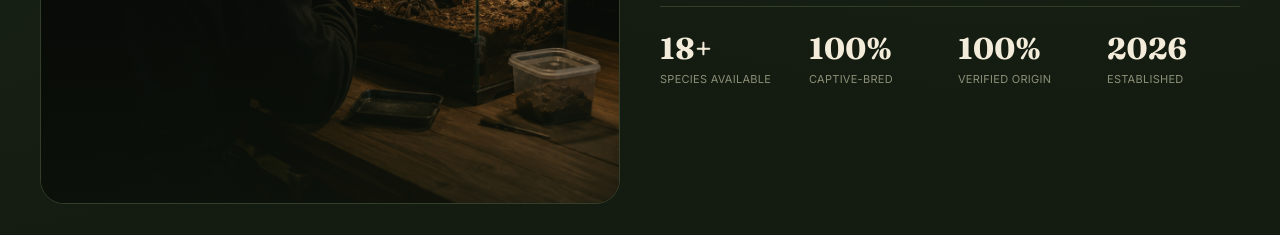
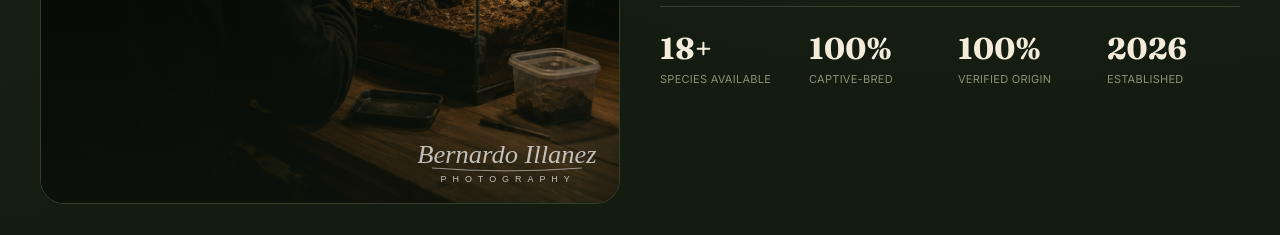
Before and after one commit to MitchellCastellanos/Montreal-Spider-Co, a Next.js app: page /en/about in a window 1280 px wide. Shown: the part 980-1215 px from the top of the page. Built offline with nearby package versions, Linux system fonts and the light colour scheme; no server answers; the database is empty.

Commit message:
Credit editorial photographs visually

```diff
--- a/src/app/[locale]/about/page.tsx
+++ b/src/app/[locale]/about/page.tsx
@@ -8,6 +8,7 @@ import Reveal from "@/components/Reveal";
 import VerifiedBadge from "@/components/VerifiedBadge";
 import { withVerifiedOriginLinks } from "@/lib/verified-origin-links";
 import Image from "next/image";
+import PhotoWatermark from "@/components/PhotoWatermark";
 import Link from "next/link";
 
 export async function generateMetadata({ params }: { params: Promise<{ locale: string }> }): Promise<Metadata> {
@@ -56,6 +57,7 @@ export default async function AboutPage({ params }: { params: Promise<{ locale:
                 className="object-cover"
               />
               <div className="pointer-events-none absolute inset-0 bg-gradient-to-t from-ink/60 to-transparent" />
+              <PhotoWatermark />
             </div>
           </Reveal>
           <Reveal delay={0.1}>
```
